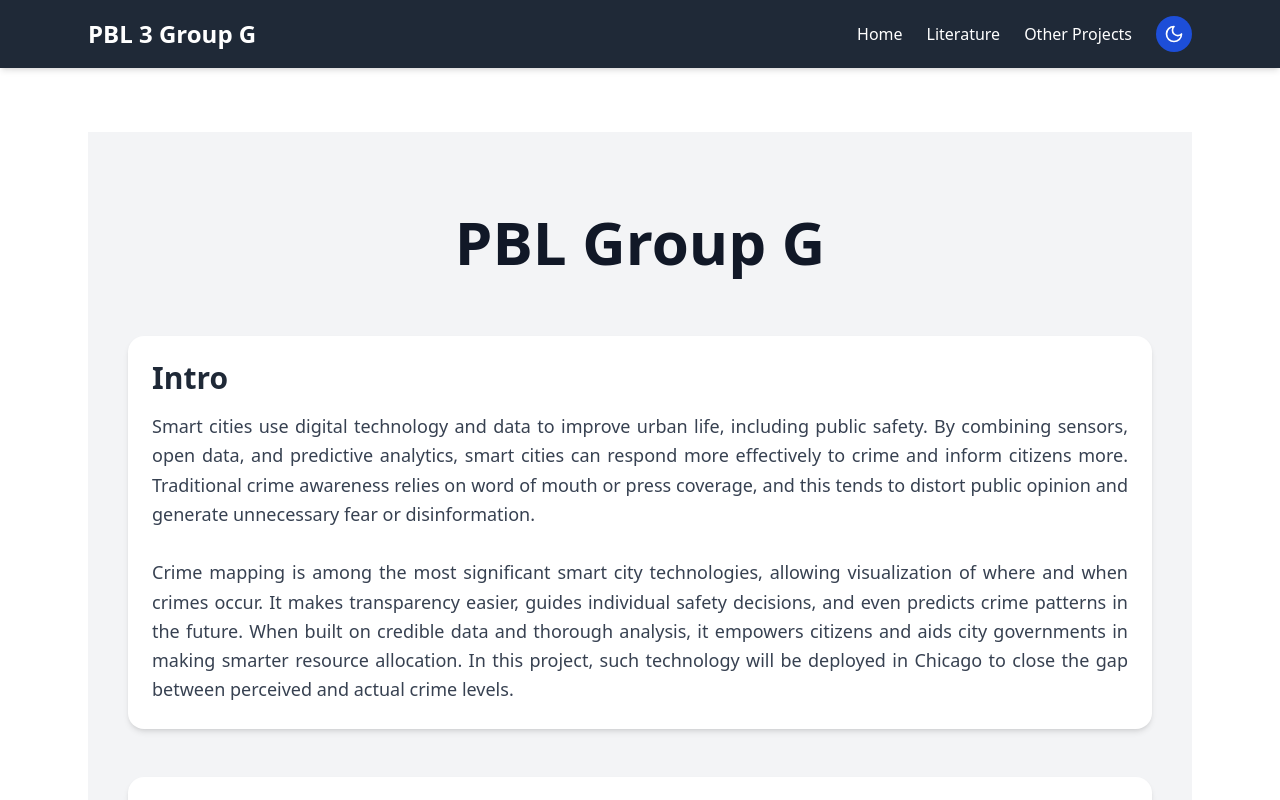
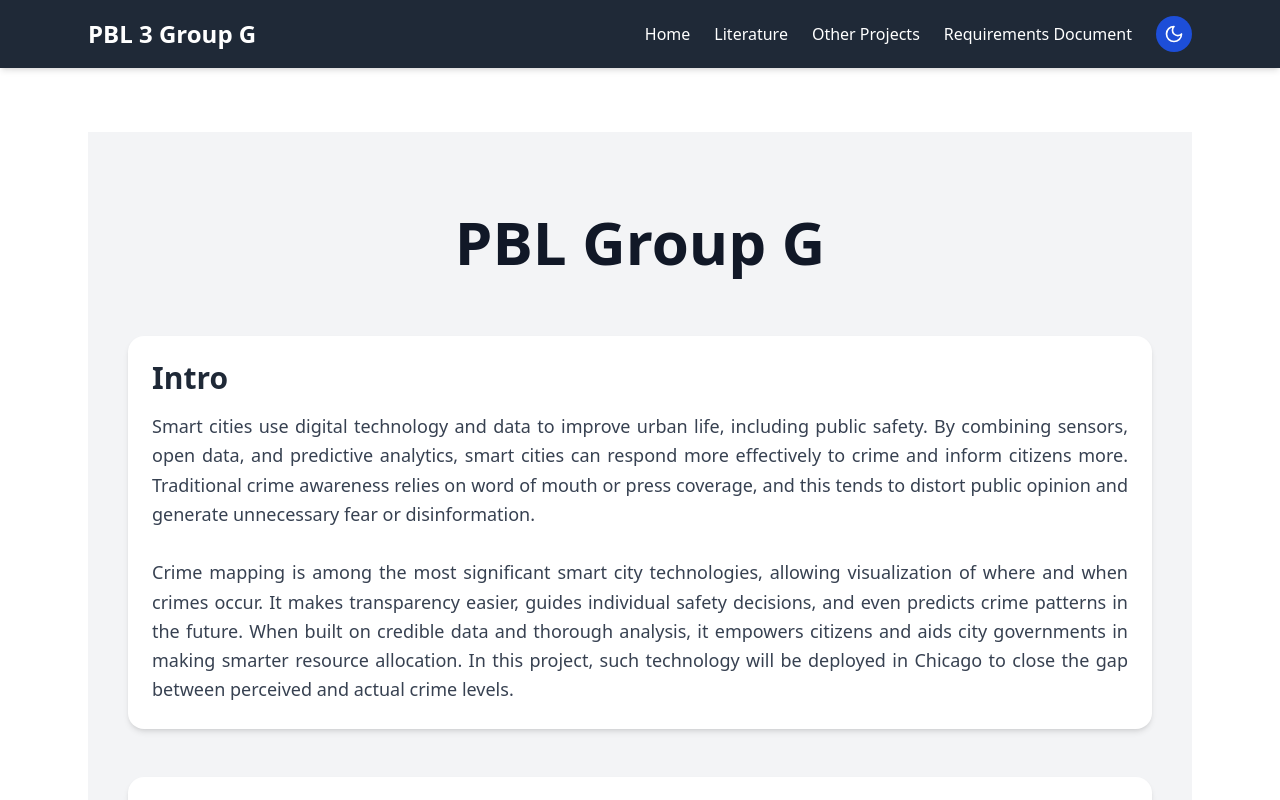
Before and after one commit to PBLGroupG/PBLGroupG.github.io, a Next.js app: page / in a window 1280 px wide. Shown: the top 800 px of the page. Built offline with nearby package versions, Linux system fonts and the light colour scheme.

Commit message:
navbar
Add the reqdoc to navbar

```diff
--- a/app/layout.tsx
+++ b/app/layout.tsx
@@ -29,6 +29,7 @@ export default function RootLayout({
                 <a href="/" className="hover:underline hover:text-gray-300 transition">Home</a>
                 <a href="/research" className="hover:underline hover:text-gray-300 transition">Literature</a>
                 <a href="/otherProjects" className="hover:underline hover:text-gray-300 transition">Other Projects</a>
+                <a href="/document" className="hover:underline hover:text-gray-300 transition">Requirements Document</a>
                 <ThemeToggle />
               </nav>
             </div>
```
